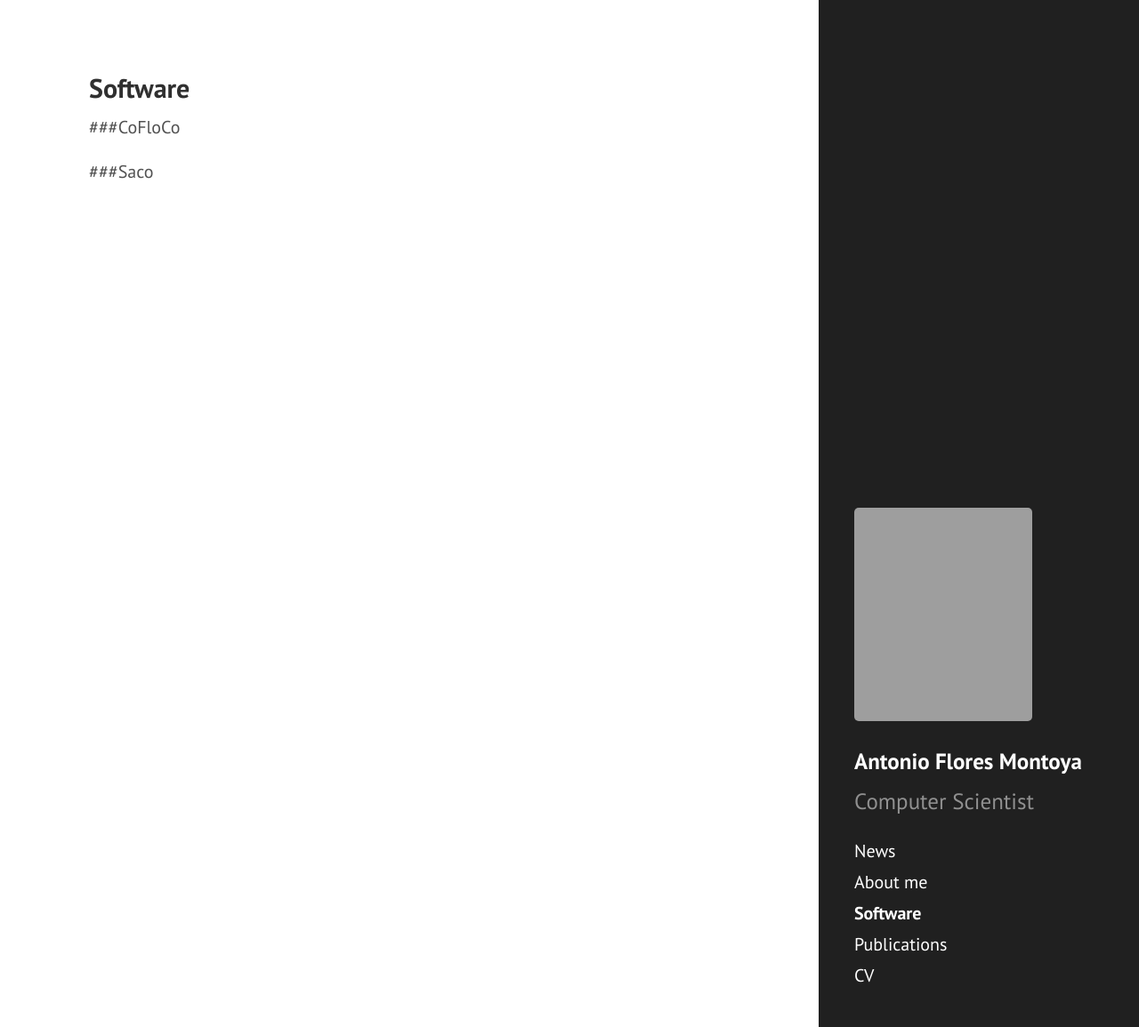
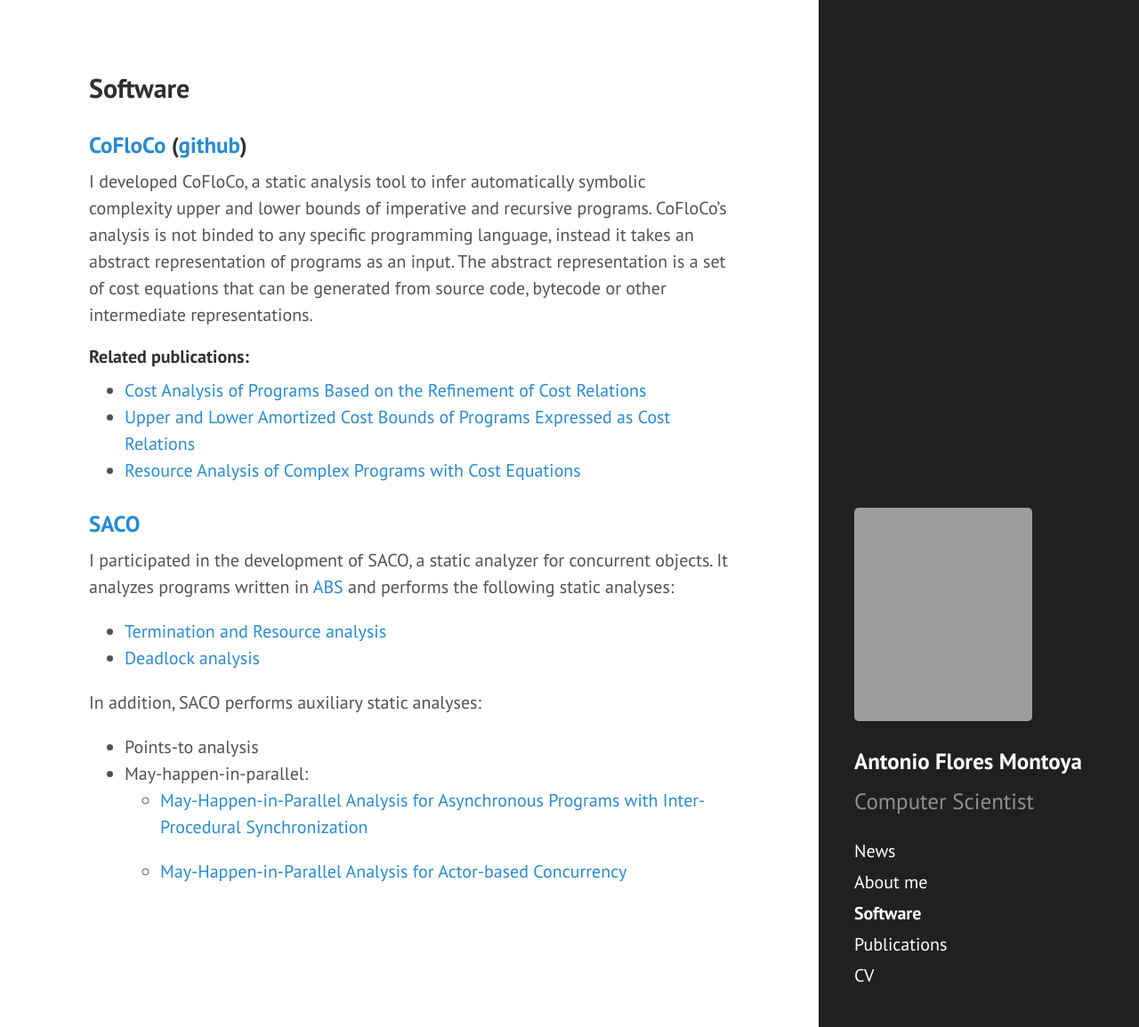
Before and after one commit to aeflores/aeflores.github.io, a Jekyll site: the page built from software.md, in a window 1280 px wide and 1155 px high. Shown: the whole window at 89% size. Built offline with Jekyll 4.4.1, drawn with Linux system fonts in a browser that asks for light colours.

Commit message:
thesis and software page

```diff
--- a/_includes/pubgenerator.py
+++ b/_includes/pubgenerator.py
@@ -3,7 +3,7 @@ from bibtexparser.bparser import BibTexParser
 from bibtexparser.customization import *
 
 
-pubList=["AlbertFG12","FloresAG13","AlbertFGM13","FMH14","AlbertFMG15","FM16","AlbertFGM15","AlbertFGM17","AlbertCFGG11","AlbertFG12-FSE","AlbertAFGGMPR14"]
+pubList=["Flores17","AlbertFG12","FloresAG13","AlbertFGM13","FMH14","AlbertFMG15","FM16","AlbertFGM15","AlbertFGM17","AlbertCFGG11","AlbertFG12-FSE","AlbertAFGGMPR14"]
 
 path="../_posts/publications/"
 
@@ -24,6 +24,8 @@ def prettyPrintEntry(entry):
     	f.write("#### "+authorsStr)
 	if "booktitle" in entry:
     		f.write("\n*In "+entry["booktitle"]+"*")
+	if "school" in entry:
+    		f.write("\n*"+entry["school"]+"*")
 	if "journal" in entry:
     		f.write("\n*In "+entry["journal"]+"*")
     	if "link" in entry:
--- a/_layouts/post.html
+++ b/_layouts/post.html
@@ -3,7 +3,7 @@ layout: default
 ---
 
 <div class="post">
-  <h1 class="post-title">{{ page.title }}</h1>
+  <h3 class="post-title">{{ page.title }}</h3>
  {% if page.category == "publication" %}
   <span class="post-date">{{ page.date |  date: "%b %Y"}}</span>
  {% else %}
--- a/publications.html
+++ b/publications.html
@@ -8,11 +8,11 @@ title: Home
   {% for post in site.posts %}
    {% if post.category == "publication" %}
    <div class="post">
-    <h1 class="post-title">
+    <h3 class="post-title">
       <a href="{{ post.url }}">
         {{ post.title }}
       </a>
-    </h1>
+    </h3>
 
     <span class="post-date"> {{ post.date | date: "%b %Y" }}</span>
 
--- a/software.md
+++ b/software.md
@@ -3,6 +3,28 @@ layout: page
 title: Software
 ---
 
-###CoFloCo
+### [CoFloCo](http://aeflores.github.io/CoFloCo/) ([github](https://github.com/aeflores/CoFloCo))
 
-###Saco
+I developed CoFloCo, a static analysis tool to infer automatically symbolic complexity upper and lower bounds of imperative and recursive programs. CoFloCo’s analysis is not binded to any specific programming language, instead it takes an abstract representation of programs as an input. The abstract representation is a set of cost equations that can be generated from source code, bytecode or other intermediate representations.
+
+#### Related publications:
+* [Cost Analysis of Programs Based on the Refinement of Cost Relations](https://aeflores.github.io/publication/2017/09/01/Flores17/)
+* [Upper and Lower Amortized Cost Bounds of Programs Expressed as Cost Relations](https://aeflores.github.io/publication/2016/11/01/FM16/)
+* [Resource Analysis of Complex Programs with Cost Equations](https://aeflores.github.io/publication/2014/11/01/FMH14/)
+
+
+### [SACO](http://costa.ls.fi.upm.es/web/saco.php)
+
+I participated in the development of SACO,  a static analyzer for concurrent objects. It analyzes programs written in [ABS](http://abs-models.org/)
+and performs the following static analyses:
+
+* [Termination and Resource analysis](https://aeflores.github.io/publication/2017/06/01/AlbertFGM17/)
+* [Deadlock analysis](https://aeflores.github.io/publication/2013/06/01/FloresAG13/)
+
+In addition, SACO performs auxiliary static analyses:
+
+* Points-to analysis
+* May-happen-in-parallel:
+  + [May-Happen-in-Parallel Analysis for Asynchronous Programs with Inter-Procedural Synchronization](http://costa.ls.fi.upm.es/papers/costa/AlbertGG15.pdf)
+
+  + [May-Happen-in-Parallel Analysis for Actor-based Concurrency](https://aeflores.github.io/publication/2016/03/01/AlbertFGM15/)
```
Also changed, not shown: _includes/biblio_other.bib (+26 -0 lines), _posts/publications/2017-9-01-Flores17.md (added, +25 -0 lines).
